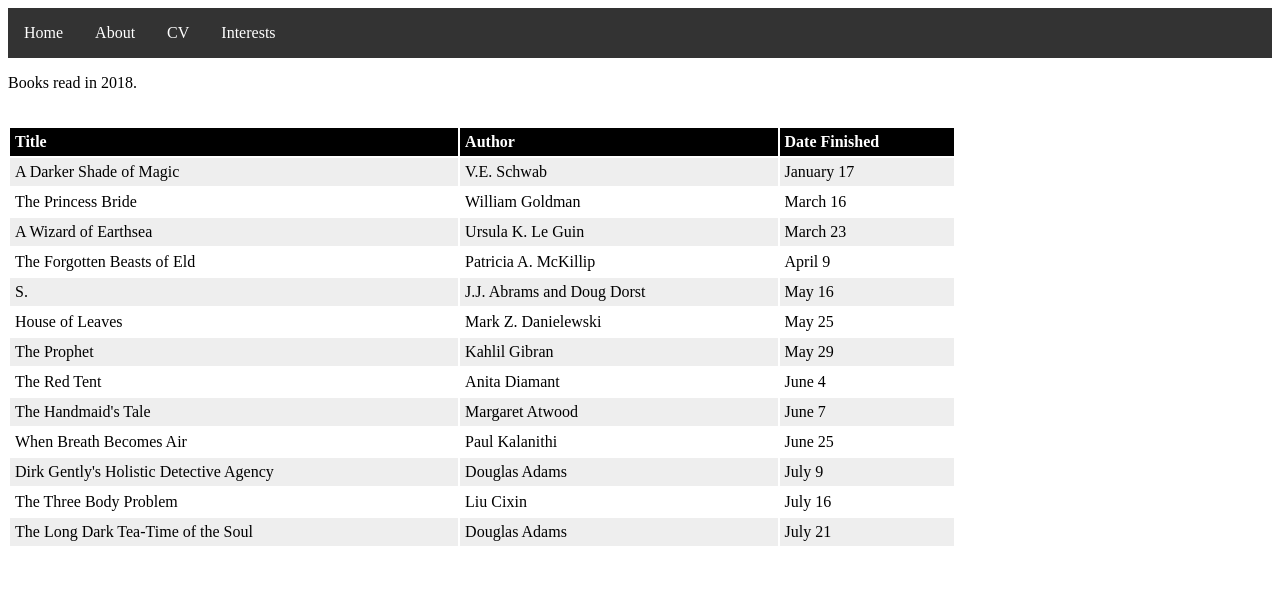
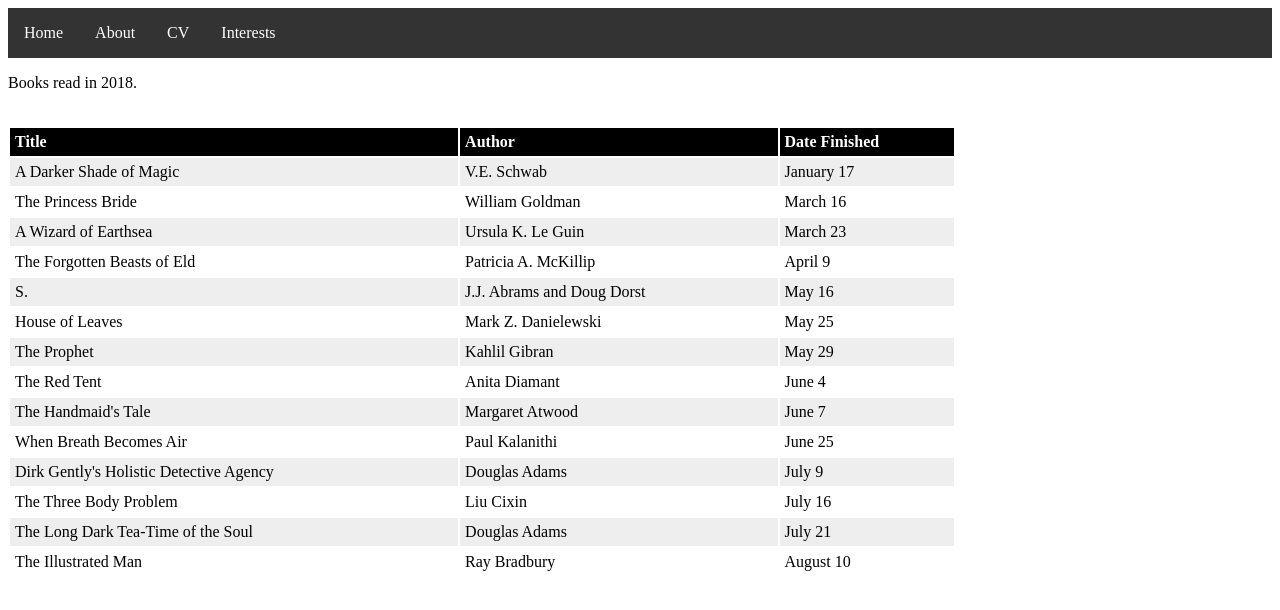
Before and after one commit to derictiger/derictiger.github.io, a plain HTML site: page books/2018.html in a window 1280 px wide. Drawn offline with Linux system fonts and the light colour scheme.

Commit message:
New Book Read

```diff
--- a/books/2018.html
+++ b/books/2018.html
@@ -110,6 +110,12 @@
         <td>July 21</td>
       </tr> <!-- My Choice, Library -->
 
+      <tr>
+        <td>The Illustrated Man</td>
+        <td>Ray Bradbury</td>
+        <td>August 10</td>
+      </tr> <!-- My Choice, John K -->
+
 
     </table>
   </body>
```
